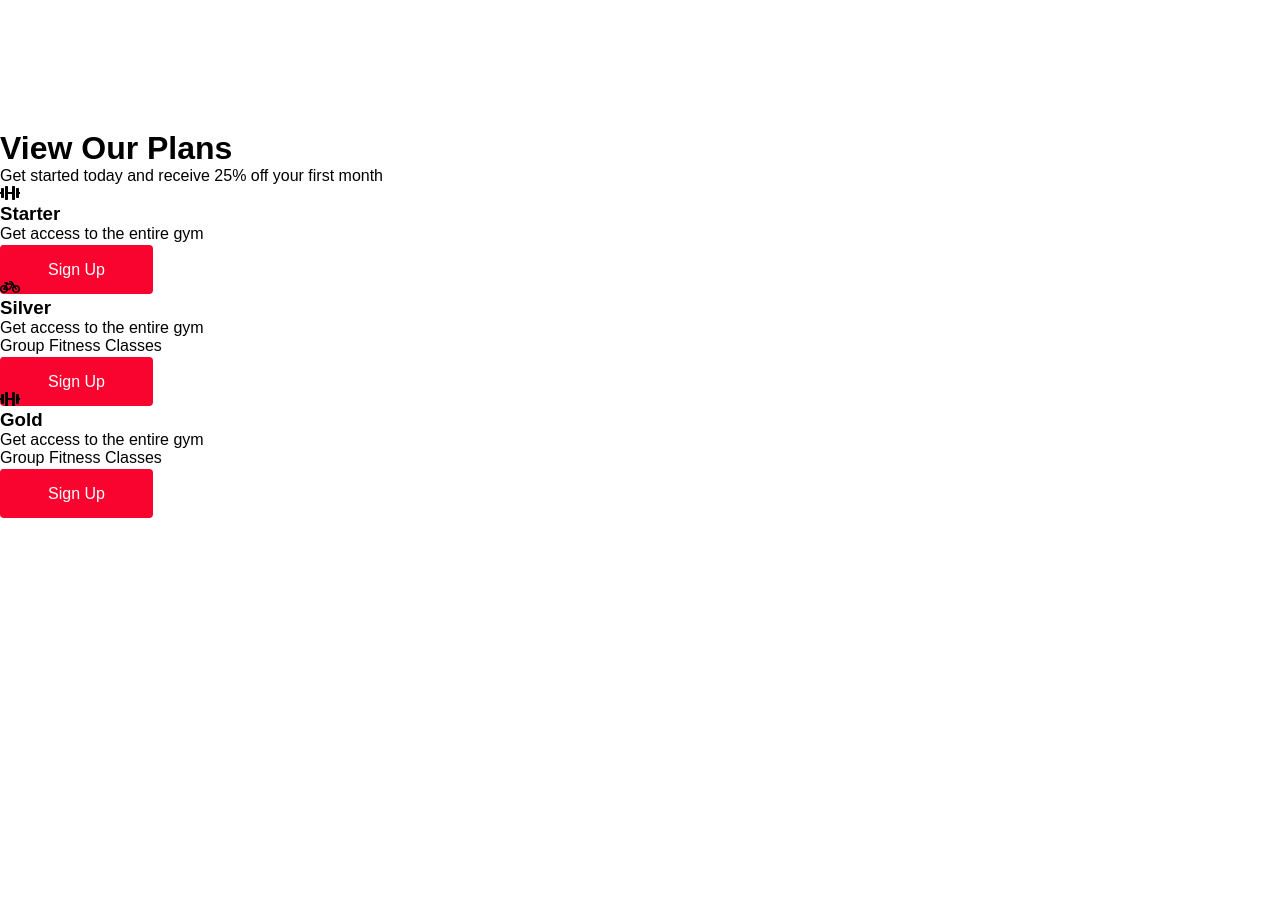
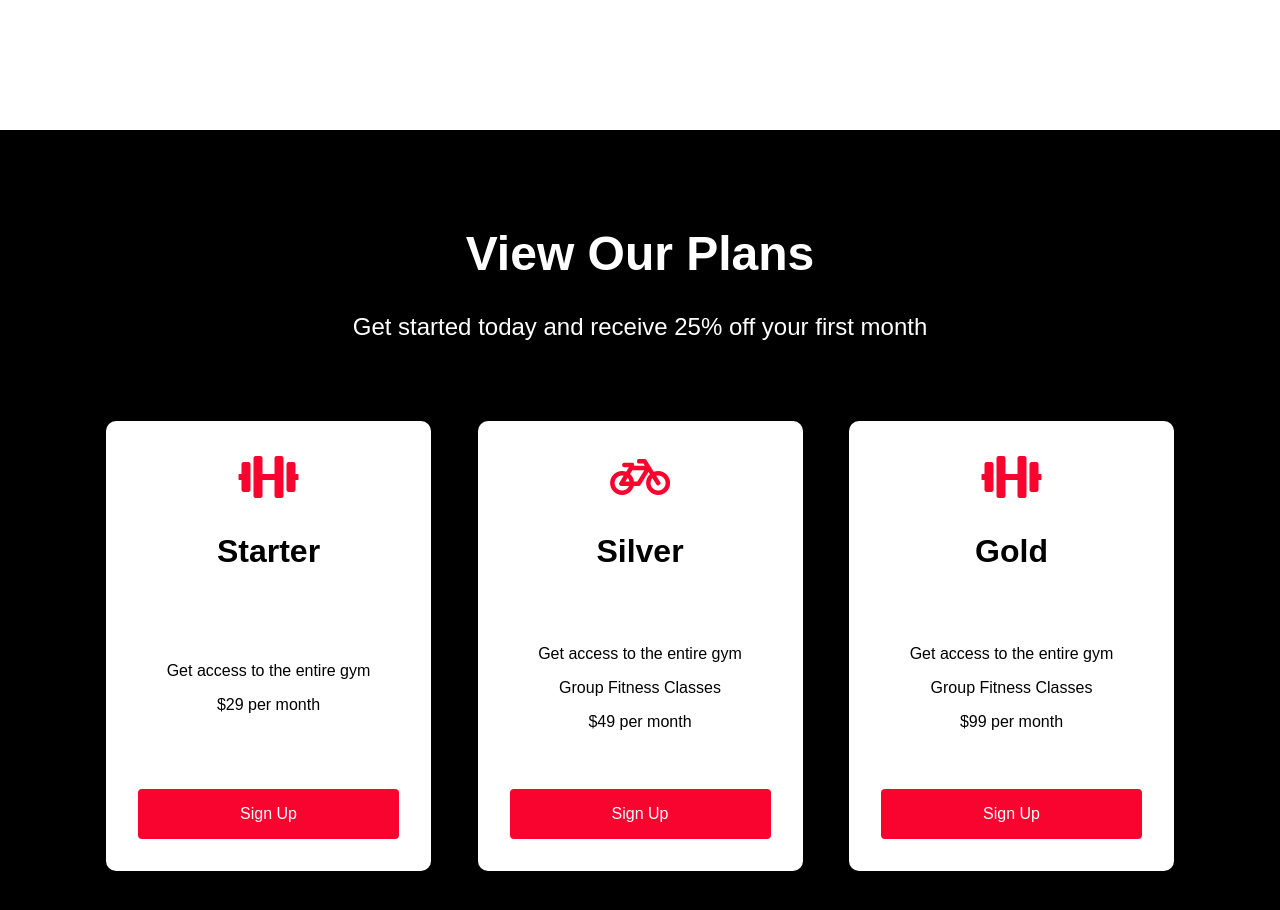
Before and after one commit to trambo63/gymSite, a plain HTML site: page index.html in a window 1280 px wide. Shown: the part 1460-2370 px from the top of the page. Before the commit the page ends 1978 px from the top, so only its background shows below. Drawn offline with Linux system fonts and the light colour scheme.

```diff
--- a/index.html
+++ b/index.html
@@ -52,7 +52,7 @@
         </div>
     </div>
     <!--Membership Section-->
-    <div class="membership">
+    <div class="memberships">
         <h1>View Our Plans</h1>
         <p class="membership__desc">
             Get started today and receive 25% off your first month
@@ -96,6 +96,8 @@
         </div>
     </div>
     <!--Team Section-->
+
+
     <script src="app.js"></script>
 </body>
 </html>
--- a/styles.css
+++ b/styles.css
@@ -193,3 +193,71 @@
 }
 
 /* Membership Section */
+.memberships {
+    background: var(--black);
+    color: var(--white);
+    padding: 6rem calc((100vw - 1100px) / 2);
+    text-align: center;
+}
+
+.memberships h1 {
+    margin-bottom: 1rem;
+    font-size: clamp(2rem, 5vw, 3rem);
+    padding: 0 1rem;
+}
+
+.membership__desc {
+    margin-bottom: 3rem;
+    font-size: clamp(1rem, 3vw, 1.5rem);
+    padding: 1rem;
+}
+
+.membership__wrapper {
+    display: flex;
+    justify-content: space-between;
+    align-items: flex-start;
+    padding: 1rem;
+}
+
+.membership__card {
+    padding: 2rem;
+    min-height: 450px;
+    width: 325px;
+    background: var(--white);
+    color: var(--black);
+    border-radius: 10px;
+    display: flex;
+    flex-direction: column;
+    justify-content: space-between;
+}
+
+.membership_perks {
+    min-height: 150px;
+}
+
+.membership__card p {
+    margin-bottom: 1rem;
+}
+
+.card-icon {
+    font-size: 3rem;
+    margin-bottom: 2rem;
+    color: var(--red);
+}
+
+.membership__card h3 {
+    font-size: clamp(1rem, 5vw, 2rem);
+    margin-bottom: 2rem;
+}
+
+@media screen and (max-width: 1100px) {
+    .membership__wrapper {
+        flex-direction: column;
+        align-items: center;
+    }
+
+    .membership__card {
+        width: 90%;
+        margin-bottom: 2rem;
+    }
+}
```
